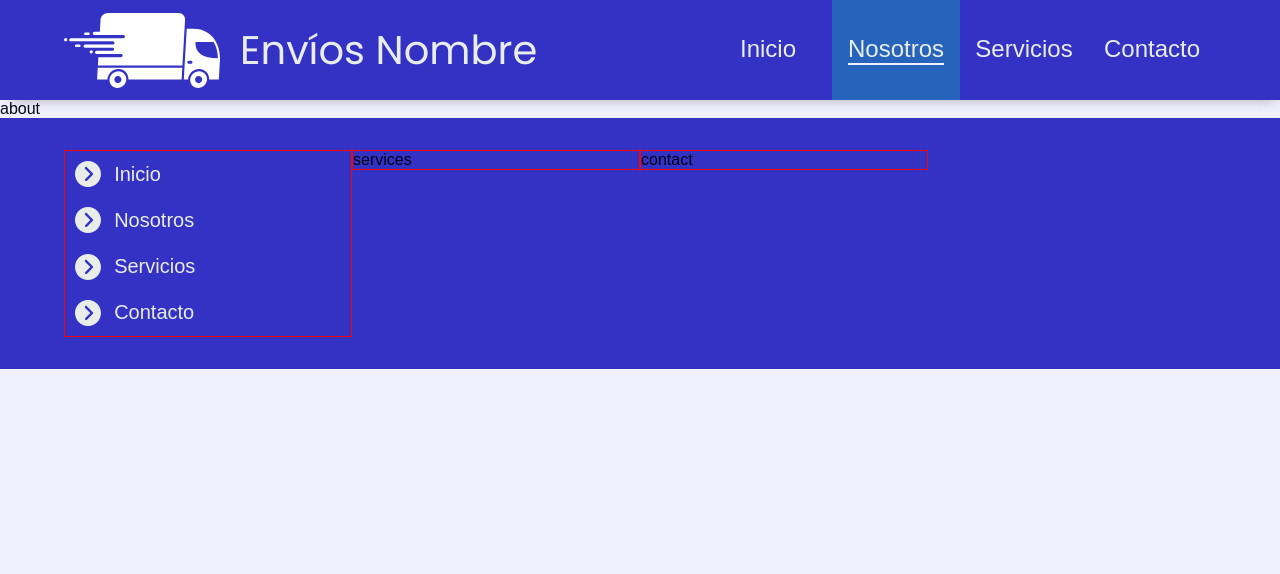
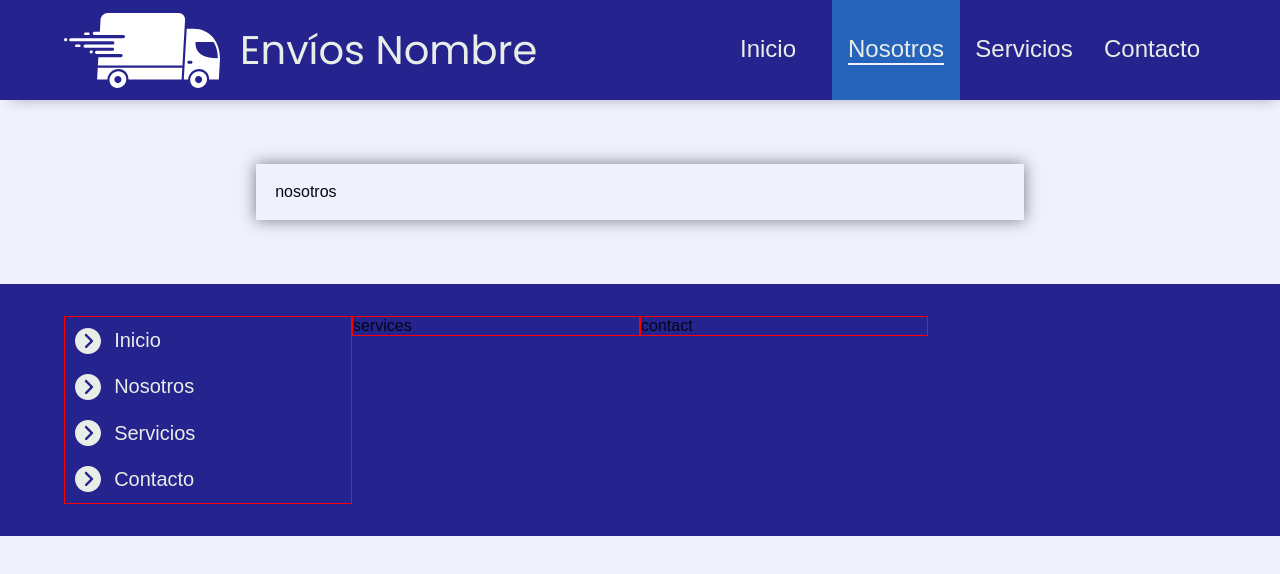
Before and after one commit to TomyAlberdi/envios-web, a React (Vite) app: page /nosotros in a window 1280 px wide. Shown: the top 574 px of the page. Built offline with nearby package versions, Linux system fonts and the light colour scheme; a web font is replaced by a local one.

Commit message:
Started about development

```diff
--- a/src/App.scss
+++ b/src/App.scss
@@ -2,6 +2,7 @@
 @use "./Components/Navbar/Navbar";
 @use "./Pages/Home/Home";
 @use "./Components/Footer/Footer";
+@use "./Pages/About/About";
 
 @import url("https://fonts.googleapis.com/css2?family=Anuphan:wght@100..700&display=swap");
 @import url('https://fonts.googleapis.com/css2?family=Moderustic:wght@300..800&display=swap');
--- a/src/Pages/About/About.jsx
+++ b/src/Pages/About/About.jsx
@@ -1,7 +1,9 @@
 const About = () => {
   return (
     <section className="About">
-      about
+      <div className="nosotros">
+        nosotros
+      </div>
     </section>
   )
 }
--- /dev/null
+++ b/src/Pages/About/_About.scss
@@ -0,0 +1,13 @@
+@use "../../var";
+
+section.About {
+  @include var.flex-container(column, center, center);
+  padding: 5% 0;
+  div {
+    &.nosotros {
+      width: 60vw;
+      padding: 1.5%;
+      box-shadow: var.$shadow-3;
+    }
+  }
+}
--- a/src/_var.scss
+++ b/src/_var.scss
@@ -6,7 +6,7 @@ $text-gray-dark: #313131;
 $background-white: #f0f1fc;
 $background-black: #030511;
 
-$primary-blue: #3432c4;
+$primary-blue: #25238d;
 $dark-blue: #44426d;
 $light-blue: #2664bb;
 $lighter-blue: #007be1;
```
